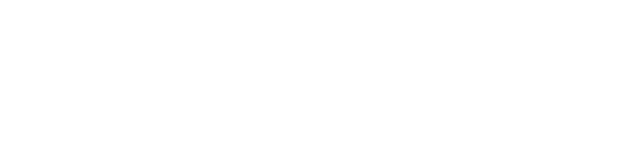
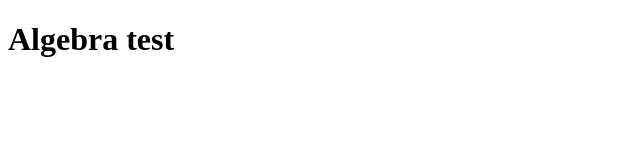
Before and after one commit to anteakero/algebra-test, a plain HTML site: page index.html in a window 1280 px wide. Shown: the whole page, without its empty margins (0-640 px from the left). Drawn offline with Linux system fonts and the light colour scheme.

Commit message:
Add title

```diff
--- a/index.html
+++ b/index.html
@@ -5,5 +5,7 @@
     <meta name="viewport" content="width=device-width, initial-scale=1.0" />
     <title>Algebra test</title>
   </head>
-  <body></body>
+  <body>
+    <h1>Algebra test</h1>
+  </body>
 </html>
```
